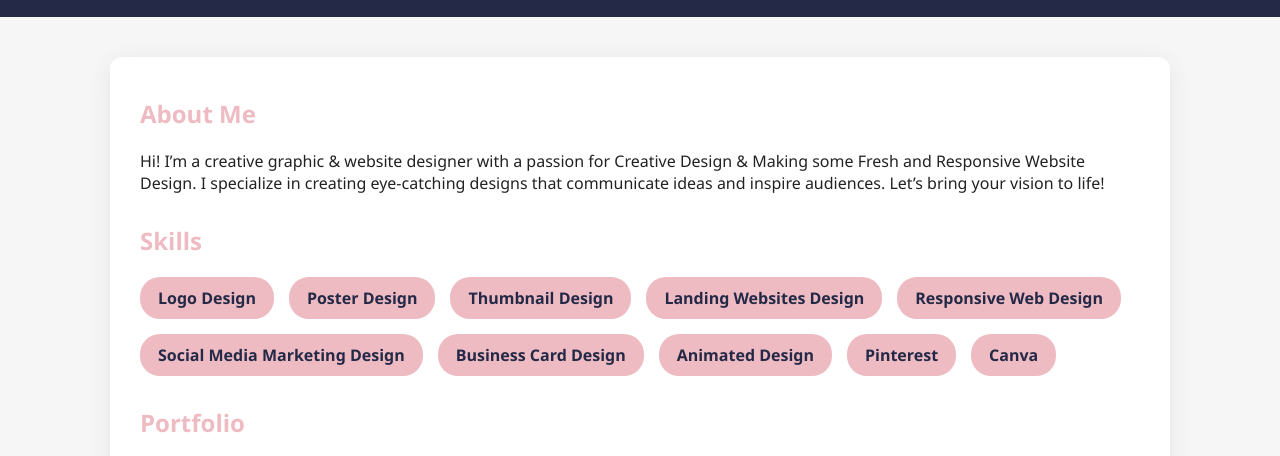
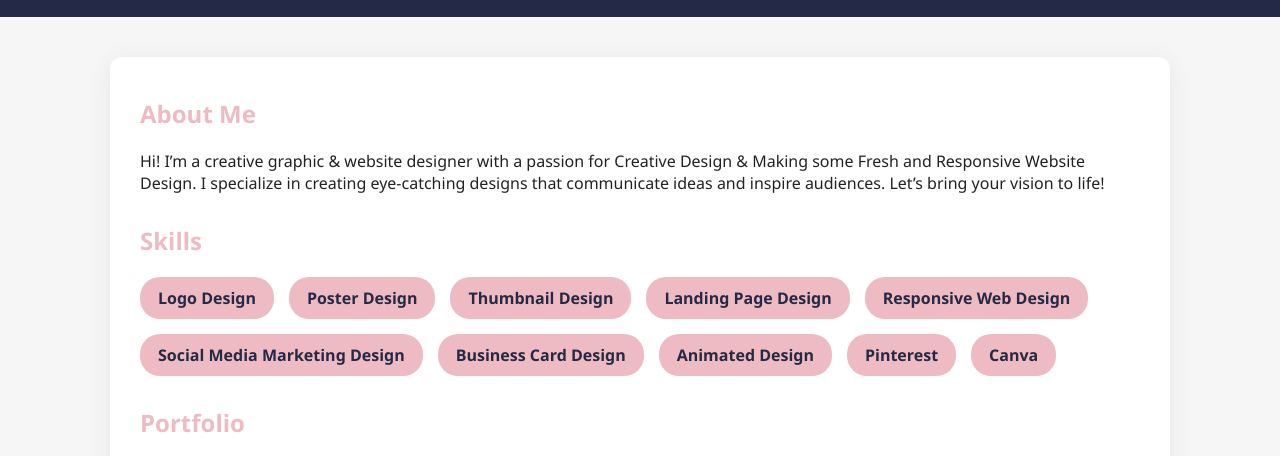
Before and after one commit to dey022613-bit/Saurav-Dey, a plain HTML site: page index.html in a window 1280 px wide. Shown: the part 263-719 px from the top of the page. Drawn offline with Linux system fonts and the light colour scheme.

Commit message:
Update index.html

```diff
--- a/index.html
+++ b/index.html
@@ -169,12 +169,12 @@
         <a href="https://www.canva.com/design/DAGvfnzT6GU/h96KlPOR6goPN2QQQnWgcA/view?utm_content=DAGvfnzT6GU&utm_campaign=designshare&utm_medium=link2&utm_source=uniquelinks&utlId=h3e3e9be440" class="dg"><div class="skill">Logo Design</div></a>
         <a href="#" class="dg"><div class="skill">Poster Design</div></a>
         <a href="#" class="dg"><div class="skill">Thumbnail Design</div></a>
-        <a href="#" class="dg"><div class="skill">Landing Websites Design</div></a>
-        <a href="#" class="dg"><div class="skill">Responsive Web Design</div></a>
+        <a href="#" class="dg"><div class="skill">Landing Page Design</div></a>
+        <a href="https://www.canva.com/design/DAGu7U8ut0I/mM_dX1f06NMnljGrt5Erng/watch?utm_content=DAGu7U8ut0I&utm_campaign=designshare&utm_medium=link2&utm_source=uniquelinks&utlId=hfdde79ba05" class="dg"><div class="skill">Responsive Web Design</div></a>
         <a href="#" class="dg"><div class="skill">Social Media Marketing Design</div></a>
         <a href="#" class="dg"><div class="skill">Business Card Design</div></a>
         <a href="#" class="dg"><div class="skill">Animated Design</div></a>
-        <a href="#" class="dg"><div class="skill">Pinterest</div></a>
+        <a href="https://pin.it/5c3zsrEB8" class="dg"><div class="skill">Pinterest</div></a>
         <a href="#" class="dg"><div class="skill">Canva</div></a>
       </div>
     </section>
```
